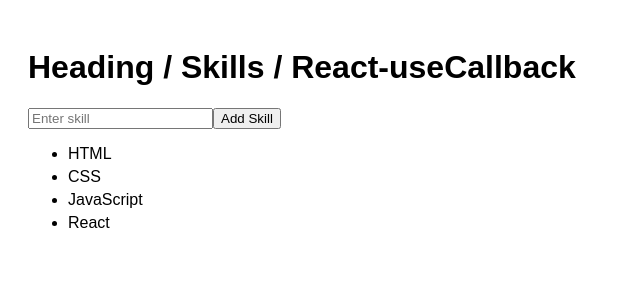
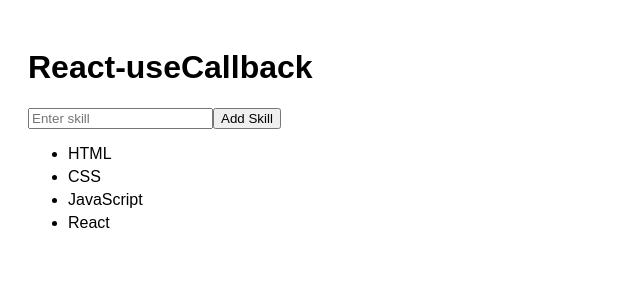
Before and after one commit to acciojob/React-useCallback-ARAVINTH0022, a React app: page / in a window 1280 px wide. Shown: the top 300 px of the page, without its empty margins (0-640 px from the left). Built offline with nearby package versions, Linux system fonts and the light colour scheme.

Commit message:
Rebuild React-useCallback solution

```diff
--- a/src/components/UseCallbackComp.js
+++ b/src/components/UseCallbackComp.js
@@ -20,7 +20,7 @@ const UseCallbackComp = () => {
 
   return (
     <div>
-      <h1 id="heading">Heading / Skills / React-useCallback</h1>
+      <h1 id="heading">React-useCallback</h1>
       <div>
         <input
           id="skill-input"
```
Also changed, not shown: 1 other file (tests, documents, lock files or other folders).
